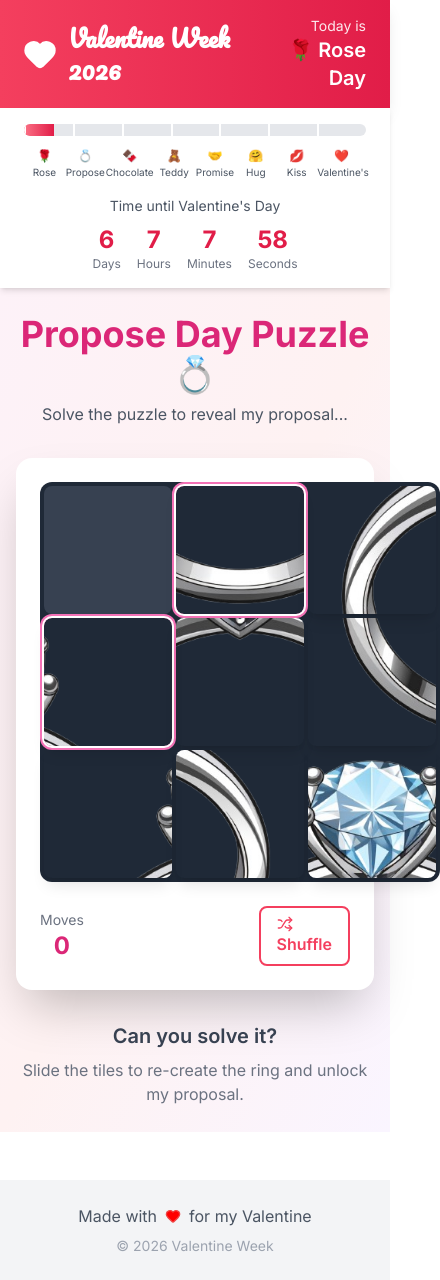
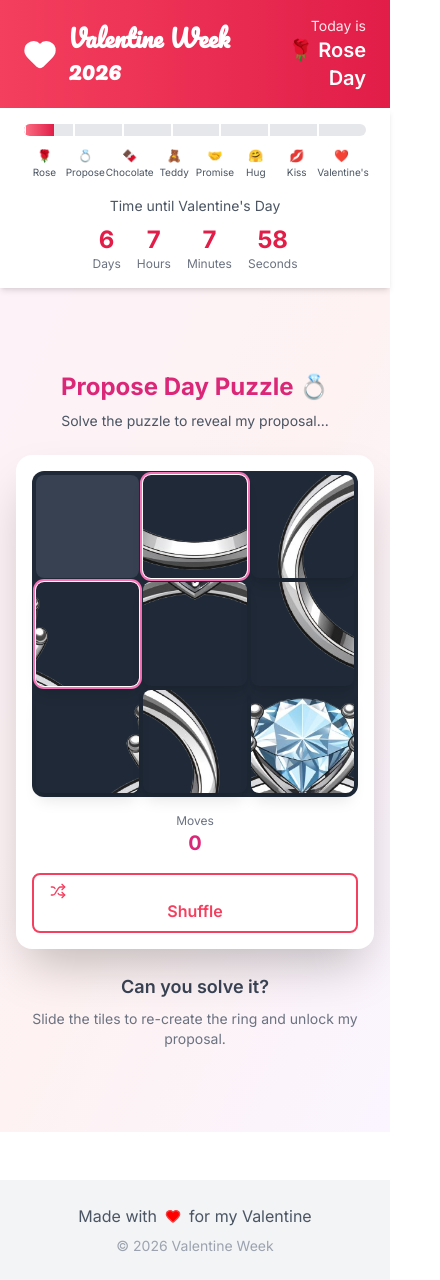
Before and after one commit to Silver1104/protec, a React (Vite) app in the folder frontend/: page /propose in a window 390 px wide. Shown: the whole page, 440 px wide, since content can reach past the window. Built offline with nearby package versions, Linux system fonts and the light colour scheme; no server answers.

Commit message:
Changed rose line

```diff
--- a/frontend/src/pages/days/ProposeDay.jsx
+++ b/frontend/src/pages/days/ProposeDay.jsx
@@ -89,32 +89,33 @@ export const ProposeDay = () => {
     };
 
     return (
-        <div className="min-h-screen bg-gradient-to-br from-pink-50 via-red-50 to-purple-50 p-4 flex items-center justify-center">
+        <div className="min-h-screen bg-gradient-to-br from-pink-50 via-red-50 to-purple-50 p-4 sm:p-6 lg:p-8 flex items-center justify-center">
             {showConfetti && <Confetti />}
 
-            <div className="max-w-2xl w-full space-y-8">
-                <div className="text-center space-y-2">
-                    <h1 className="text-4xl font-bold text-pink-600">
+            <div className="max-w-2xl w-full space-y-6 sm:space-y-8">
+                {/* Header */}
+                <div className="text-center space-y-2 px-4">
+                    <h1 className="text-2xl sm:text-3xl md:text-4xl font-bold text-pink-600">
                         Propose Day Puzzle 💍
                     </h1>
-                    <p className="text-gray-600">
+                    <p className="text-sm sm:text-base text-gray-600">
                         Solve the puzzle to reveal my proposal...
                     </p>
                 </div>
 
-                {/* Puzzle grid */}
-                <div className="bg-white rounded-2xl shadow-2xl p-6 space-y-6">
-                    <div className="grid grid-cols-3 gap-1 w-[400px] h-[400px] mx-auto bg-gray-800 p-1 rounded-xl">
+                {/* Puzzle Container */}
+                <div className="bg-white rounded-2xl shadow-2xl p-4 sm:p-6 space-y-4 sm:space-y-6">
+                    {/* Puzzle Grid - Responsive sizing */}
+                    <div className="w-full max-w-[400px] mx-auto aspect-square">
+                        <div className="grid grid-cols-3 gap-1 w-full h-full bg-gray-800 p-1 rounded-xl">
                             {tiles.map((tile, index) => {
                                 const isEmpty = tile === 8;
 
                                 // Calculate which piece of the image this tile should show
-                            // tile tells us which piece (0-8), we need to know its position in the solved puzzle
-                            const tileRow = Math.floor(tile / 3); // 0, 1, or 2
-                            const tileCol = tile % 3; // 0, 1, or 2
+                                const tileRow = Math.floor(tile / 3);
+                                const tileCol = tile % 3;
 
-                            // For a 3x3 grid, each tile shows 1/3 of the image
-                            // Position 0 = 0%, Position 1 = 50%, Position 2 = 100%
+                                // Background position for 3x3 grid
                                 const bgPosX = tileCol * 50;
                                 const bgPosY = tileRow * 50;
 
@@ -127,10 +128,14 @@ export const ProposeDay = () => {
                                             relative rounded-lg overflow-hidden
                                             ${isEmpty
                                                 ? 'bg-gray-700 cursor-default'
-                                            : 'cursor-pointer hover:opacity-90 shadow-lg'
+                                                : 'cursor-pointer hover:opacity-90 active:opacity-75 shadow-lg'
                                             }
-                                        ${canMove(index) && !isEmpty && !completed ? 'ring-2 ring-pink-400 ring-offset-2' : ''}
+                                            ${canMove(index) && !isEmpty && !completed
+                                                ? 'ring-2 ring-pink-400 ring-offset-1 sm:ring-offset-2'
+                                                : ''
+                                            }
                                             transition-all duration-200
+                                            touch-none select-none
                                         `}
                                         whileTap={!isEmpty && !completed ? { scale: 0.95 } : {}}
                                         layout
@@ -151,17 +156,19 @@ export const ProposeDay = () => {
                                 );
                             })}
                         </div>
+                    </div>
 
-                    <div className="flex items-center justify-between">
-                        <div className="text-center">
-                            <p className="text-sm text-gray-500">Moves</p>
-                            <p className="text-2xl font-bold text-pink-600">{moves}</p>
+                    {/* Stats and Controls */}
+                    <div className="flex flex-col sm:flex-row items-center justify-between gap-4">
+                        <div className="text-center sm:text-left">
+                            <p className="text-xs sm:text-sm text-gray-500">Moves</p>
+                            <p className="text-xl sm:text-2xl font-bold text-pink-600">{moves}</p>
                         </div>
 
                         <Button
                             onClick={initializePuzzle}
                             variant="outline"
-                            className="gap-2"
+                            className="gap-2 w-full sm:w-auto"
                             disabled={completed}
                         >
                             <Shuffle className="w-4 h-4" />
@@ -170,34 +177,38 @@ export const ProposeDay = () => {
                     </div>
                 </div>
 
-                {/* Proposal text */}
-                <AnimatePresence>
+                {/* Proposal Message */}
+                <AnimatePresence mode="wait">
                     {completed ? (
                         <motion.div
+                            key="completed"
                             initial={{ opacity: 0, y: 20 }}
                             animate={{ opacity: 1, y: 0 }}
-                            className="bg-white rounded-2xl shadow-xl p-8 text-center space-y-4"
+                            exit={{ opacity: 0, y: -20 }}
+                            className="bg-white rounded-2xl shadow-xl p-6 sm:p-8 text-center space-y-3 sm:space-y-4"
                         >
-                            <h2 className="text-3xl font-bold text-pink-600">
+                            <h2 className="text-xl sm:text-2xl md:text-3xl font-bold text-pink-600 leading-tight">
                                 You completed the puzzle, and you complete me. ❤️
                             </h2>
-                            <p className="text-xl text-gray-700">
+                            <p className="text-lg sm:text-xl text-gray-700">
                                 Happy Propose Day, love.
                             </p>
-                            <p className="text-lg text-pink-500 font-medium">
+                            <p className="text-base sm:text-lg text-pink-500 font-medium">
                                 You are my end. You are my forever! 💕
                             </p>
                         </motion.div>
                     ) : (
                         <motion.div
+                            key="instructions"
                             initial={{ opacity: 0 }}
                             animate={{ opacity: 1 }}
-                            className="text-center space-y-2"
+                            exit={{ opacity: 0 }}
+                            className="text-center space-y-2 px-4"
                         >
-                            <h3 className="text-xl font-semibold text-gray-700">
+                            <h3 className="text-lg sm:text-xl font-semibold text-gray-700">
                                 Can you solve it?
                             </h3>
-                            <p className="text-gray-500">
+                            <p className="text-sm sm:text-base text-gray-500">
                                 Slide the tiles to re-create the ring and unlock my proposal.
                             </p>
                         </motion.div>
```
Lines whose indentation alone changed are shown as unchanged.
